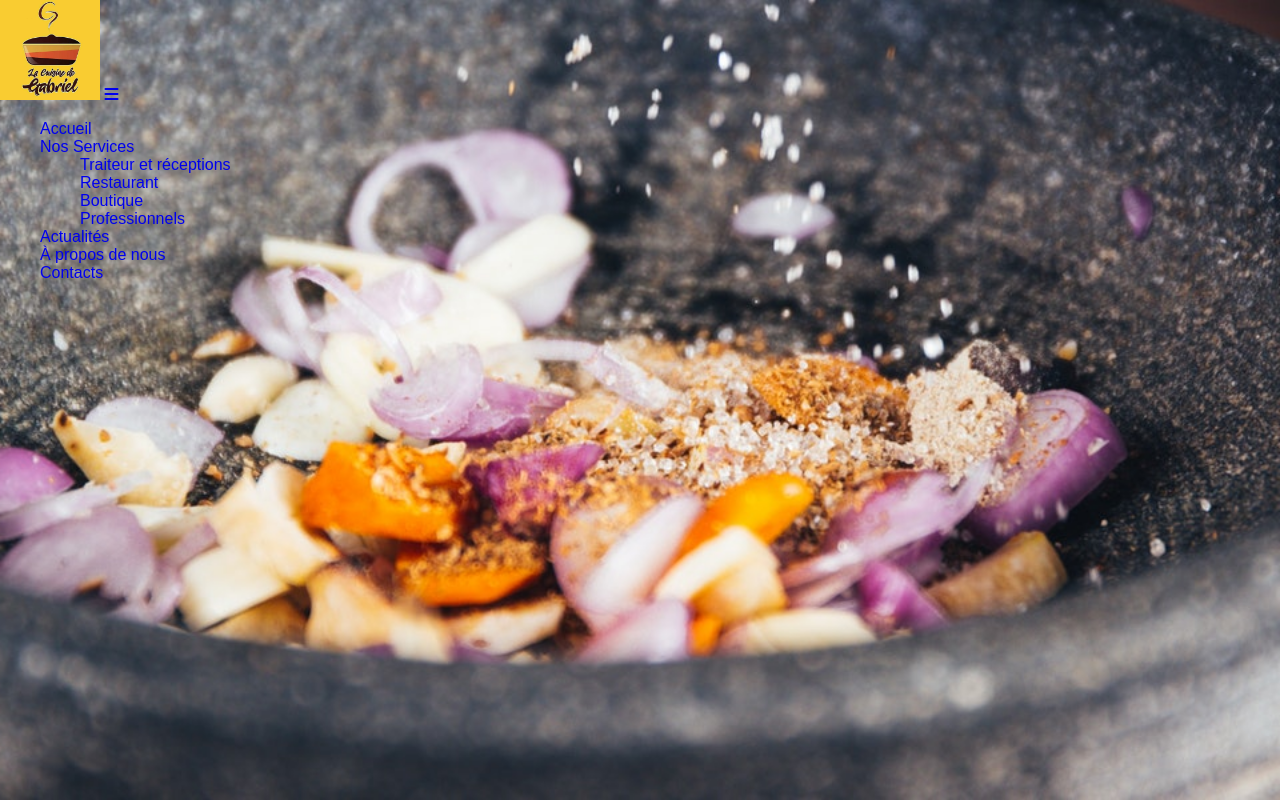
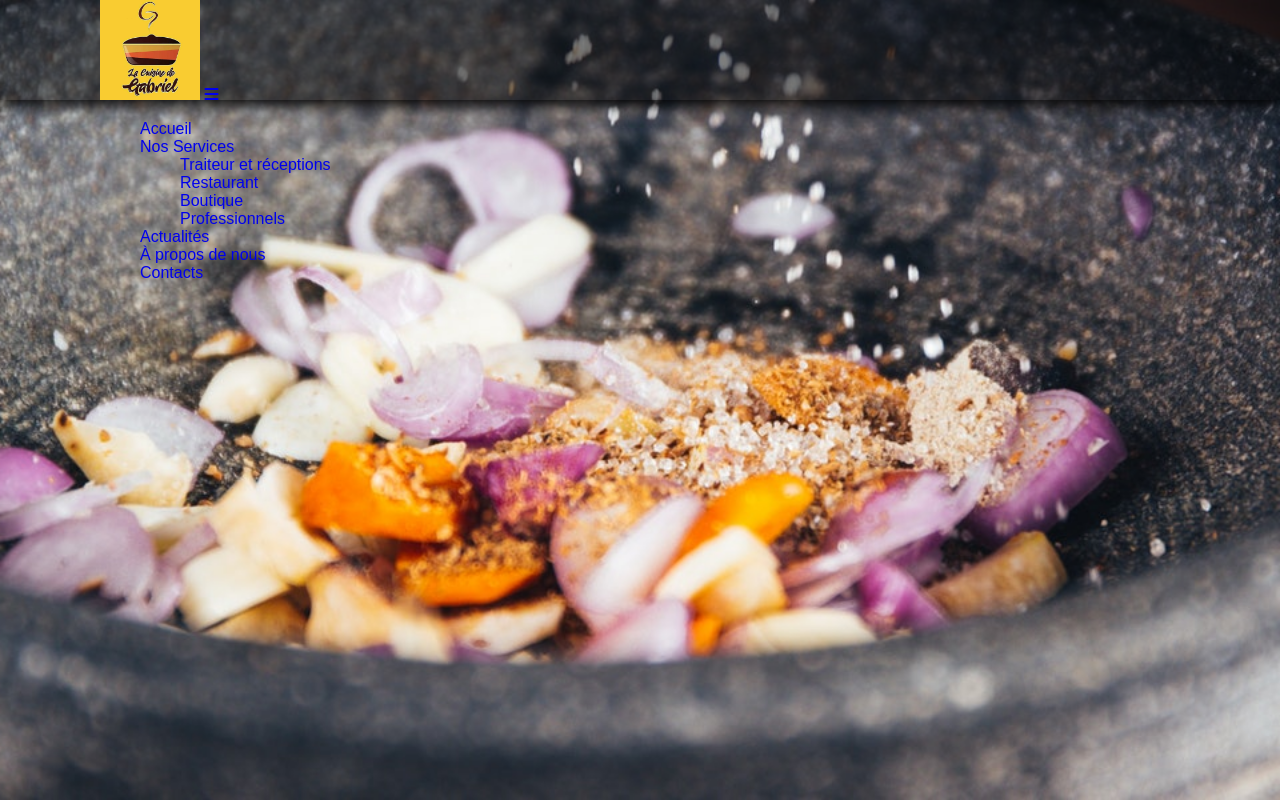
Before and after one commit to dannyclever/SiteWeb-Andragogia3, a plain HTML site: page index.html in a window 1280 px wide. Drawn offline with nearby package versions, Linux system fonts and the light colour scheme.

Commit message:
styling the Header and added the transition

```diff
--- a/style.css
+++ b/style.css
@@ -25,3 +25,14 @@ section {
 header .logo img {
     width: 100px;
 }
+
+header {
+    padding: 0 100px;
+    width: 100%;
+    height: 100px;
+    box-sizing: border-box;
+    /*background: rgba(255, 255, 255, 2);*/
+    box-shadow: 0 5px 15px rgba(0, 0, 0, 2);
+    transition: .5s;
+    background: rgba(0, 0, 0, .5);
+}
```
